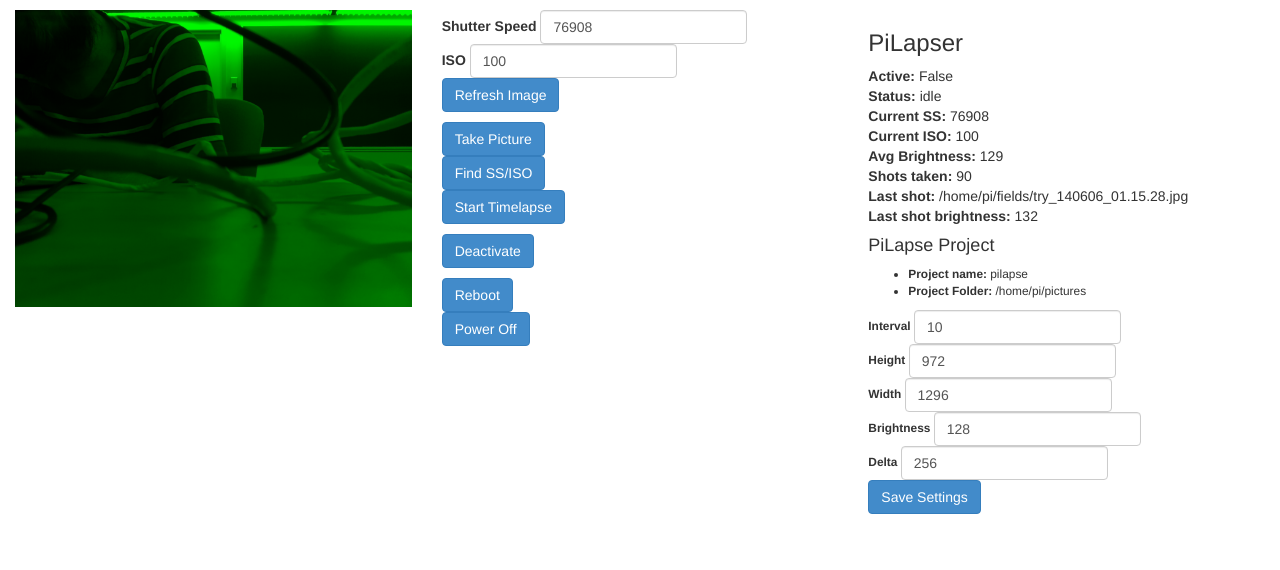
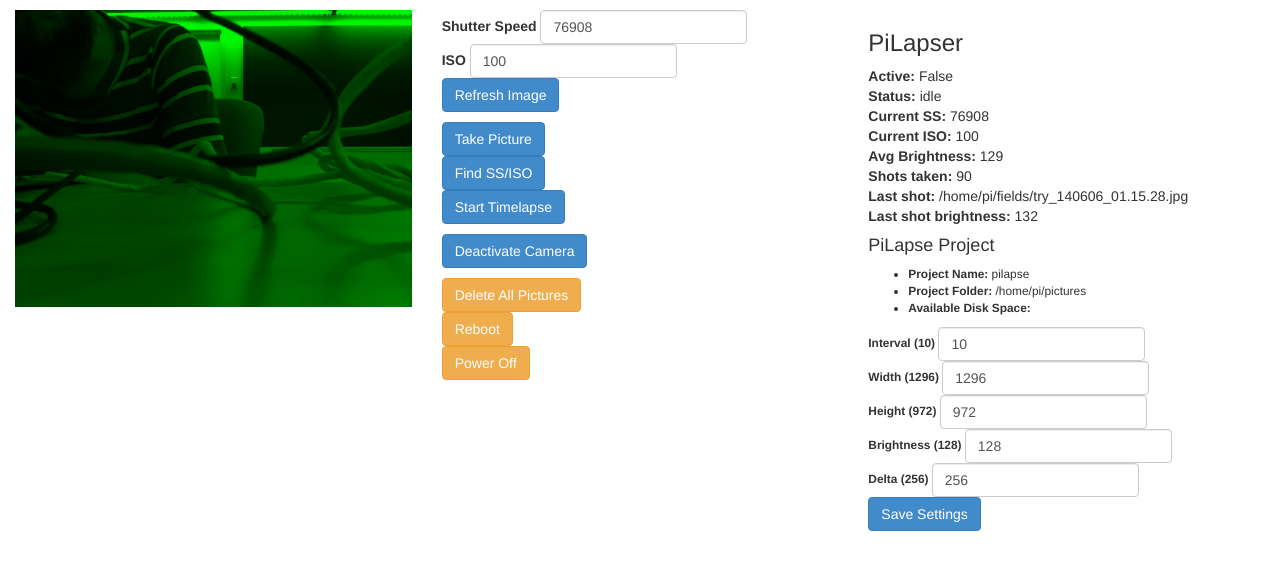
Before and after one commit to sdenton4/pipic, a Django app: page / in a window 1280 px wide. Shown: the top 570 px of the page. Run offline with Django 3.2, Linux system fonts and the light colour scheme; data comes from the database, SQL or seed files in the repository; both versions use the stored data as it was after the commit; parts of the project's set-up code (start-up, migrations or seed data) failed here and were passed over; some libraries are stand-ins or nearby versions.

Commit message:
Confirmation buttons, free disk space

```diff
--- a/djpilapse/djpilapp/static/js/pilapse.js
+++ b/djpilapse/djpilapp/static/js/pilapse.js
@@ -73,15 +73,6 @@
             $('#overview').hide();
             $('#newProject').show();
         });
-
-        $('.rebootButton').click(function(){
-            url=baseurl()+'djpilapp/reboot/'
-            $.ajax(url);
-        });
-        $('.poweroffButton').click(function(){
-            url=baseurl()+'djpilapp/poweroff/'
-            $.ajax(url);
-        });
         $('.calibrateButton').click(function(){
             url=baseurl()+'djpilapp/findinitialparams/'
             $.ajax(url);
@@ -95,8 +86,38 @@
             $.ajax(url);
         });
 
-        $('.navbutton').mouseenter(function(){$(this).fadeTo('slow',0.75)});
-        $('.navbutton').mouseleave(function(){$(this).fadeTo('slow',1.0)});
+        $('#confirm_box').toggle()
+
+        $('.rebootButton').click(function(){
+            $('#confirm_box').html(
+            "Are you sure you want to reboot?<br /><button class='btn btn-danger' id='rebootReal'>Reboot</button>")
+            $('#confirm_box').toggle()
+            $('#rebootReal').click(function(){
+                url=baseurl()+'djpilapp/reboot/'
+                $.ajax(url);
+            });
+        });
+
+        $('.poweroffButton').click(function(){
+            $('#confirm_box').html(
+            "Are you sure you want to power down?<br /><button class='btn btn-danger' id='poweroffReal'>Power Off</button>")
+            $('#confirm_box').toggle()
+            $('#poweroffReal').click(function(){
+            url=baseurl()+'djpilapp/poweroff/'
+                $.ajax(url);
+            });
+        });
+
+        $('.deleteButton').click(function(){
+            $('#confirm_box').html(
+            "Are you sure you want to delete all stored pictures?<br /><button class='btn btn-danger' id='deleteReal'>Delete All</button>")
+            $('#confirm_box').toggle()
+            $('#deleteReal').click(function(){
+            url=baseurl()+'djpilapp/deleteall/'
+                $.ajax(url);
+            });
+        });
+
 
         //Page Updates
         setInterval(function() {
@@ -117,6 +138,7 @@
                       };
                       $('#alertBox').hide()
                       $('#jsontarget').html(data['time']);
+                      $('#diskfree').html(data['diskfree']);
                       $('#pilapse_ss').html(data['ss']);
                       $('#pilapse_iso').html(data['iso']);
                       $('#pilapse_lastbr').html(data['lastbr']);
@@ -124,14 +146,20 @@
                       $('#pilapse_status').html(data['status']);
                       $('#pilapse_shots').html(data['shots']);
                       $('#pilapse_lastshot').html(data['lastshot']);
+                      $('#project_interval').html(data['interval']);
+                      $('#project_brightness').html(data['brightness']);
+                      $('#project_width').html(data['width']);
+                      $('#project_height').html(data['height']);
+                      $('#project_delta').html(data['delta']);
+                      $('#project_brightness').html(data['brightness']);
                       if (data['active']==false){
                           $('#pilapse_active').html('False');
-                          $('.activeButton').fadeTo(0.2, 1);
-                          $('.activeButton').addClass('navbutton');
+                          $('.activebutton').fadeTo(0.5, 1.0);
+                          $('.activebutton').removeClass('btn-disabled');
                       } else {
                           $('#pilapse_active').html('True');
-                          $('.activeButton').fadeTo(0.2, 0.2);
-                          $('.activeButton').removeClass('navbutton');
+                          $('.activebutton').fadeTo(0.5, 0.2);
+                          $('.activebutton').addClass('btn-disabled');
                       };
                     },
                   error: function(data){ $('#alertBox').show() }
--- a/djpilapse/djpilapp/urls.py
+++ b/djpilapse/djpilapp/urls.py
@@ -12,5 +12,6 @@
     url('^deactivate/$', views.deactivate, name='deactivate'),
     url('^reboot/$', views.reboot, name='reboot'),
     url('^poweroff/$', views.poweroff, name='poweroff'),
+    url('^deleteall/$', views.deleteall, name='deleteall'),
     url('^newProjectSubmit/$', views.newProjectSubmit, name='newProjectSubmit'),
 )
--- a/djpilapse/djpilapp/views.py
+++ b/djpilapse/djpilapp/views.py
@@ -2,6 +2,7 @@
 
 import subprocess, json
 from time import time, strftime
+from os import statvfs
 from django.http import HttpResponse
 from django.template import Context
 from django.template.loader import get_template
@@ -70,6 +71,7 @@
 def deactivate(request):
     Q=timelapser.objects.all()[0]
     Q.set_active(False)
+    Q.set_status('idle')
     return HttpResponse('')
 
 def reboot(request):
@@ -78,6 +80,16 @@
 
 def poweroff(request):
     subprocess.call('sudo poweroff', shell=True)
+    return HttpResponse('')
+
+def deleteall(request):
+    Q=timelapser.objects.all()[0]
+    proj=Q.project
+    folder=proj.folder
+    if folder[-1]!='/': folder+='/'
+    subprocess.call('sudo rm '+folder+'*.jpg', shell=True)
+    Q.shots_taken=0
+    Q.save()
     return HttpResponse('')
 
 #We would like a nice way to run this at startup time....
@@ -95,8 +107,12 @@
 def jsonupdate(request):
     Q=timelapser.objects.all()[0]
     P=Q.project
+    s=statvfs('/')
+    free=str(s.f_bsize*s.f_bavail/(1024*1024))+' Mb'
     jsondict={
         'time'  : strftime('%H:%M:%S--%m-%d-%y'),
+        'diskfree'    : free,
+
         'ss'    : Q.ss,
         'iso'   : Q.iso,
         'boot'  : Q.boot,
--- a/djpilapse/templates/index.html
+++ b/djpilapse/templates/index.html
@@ -76,23 +76,29 @@
         </form>
 
         <p>
-        <button type="button" class="refreshButton navbutton btn btn-primary">Refresh Image</button><br />
+        <button type="button" class="refreshButton btn btn-primary">Refresh Image</button><br />
         </p>
 
         <p>
-        <button type="button" class="photoButton activebutton navbutton btn btn-primary">Take Picture</button><br />
-        <button type="button" class="calibrateButton activebutton navbutton btn btn-primary">Find SS/ISO</button><br />
-        <button type="button" class="lapseButton activebutton navbutton btn btn-primary">Start Timelapse</button><br />
+        <button type="button" class="photoButton activebutton btn btn-primary">Take Picture</button><br />
+        <button type="button" class="calibrateButton activebutton btn btn-primary">Find SS/ISO</button><br />
+        <button type="button" class="lapseButton activebutton btn btn-primary">Start Timelapse</button><br />
         </p>
 
         <p>
-        <button type="button" class="deactivateButton btn btn-primary">Deactivate</button><br />
+        <button type="button" class="deactivateButton btn btn-primary">Deactivate Camera</button><br />
         </p>
 
         <p>
-        <button type="button" class="rebootButton navbutton btn btn-primary">Reboot</button><br />
-        <button type="button" class="poweroffButton navbutton btn btn-primary">Power Off</button><br />
+        <button type="button" class="deleteButton btn btn-warning">Delete All Pictures</button><br />
+        <button type="button" class="rebootButton btn btn-warning">Reboot</button><br />
+        <button type="button" class="poweroffButton btn btn-warning">Power Off</button><br />
+
         </p>
+
+
+        <div class="alert alert-warning" id="confirm_box">
+        </div>
       </div>
 
       <!--Settings-->
@@ -113,43 +119,32 @@
 
         <small>
         <ul>
-        <li><b>Project name:</b> {{project.project_name}}</li>
+        <li><b>Project Name:</b> {{project.project_name}}</li>
         <li><b>Project Folder:</b> {{project.folder}}</li>
+        <li><b>Available Disk Space:</b> <span id='diskfree'></span></li>
         </ul>
         <form id="projectForm" class="form-inline" role="form">
           <div class="form-group">
-            <label for="">Interval</label>
+            <label for="">Interval (<span id="project_interval">{{project.interval}}</span>)</label>
             <input type="number" name="projinterval" class="form-control"  value="{{project.interval}}">
           </div><br />
           <div class="form-group">
-            <label for="">Height</label>
+            <label for="">Width (<span id="project_width">{{project.width}}</span>)</label>
+            <input type="number" name="projwidth" class="form-control"  value="{{project.width}}">
+          </div><br />
+          <div class="form-group">
+            <label for="">Height (<span id="project_height">{{project.height}}</span>)</label>
             <input type="number" name="projheight" class="form-control"  value="{{project.height}}">
           </div><br />
           <div class="form-group">
-            <label for="">Width</label>
-            <input type="number" name="projwidth" class="form-control"  value="{{project.width}}">
-          </div><br />
-          <div class="form-group">
-            <label for="">Brightness</label>
+            <label for="">Brightness (<span id="project_brightness">{{project.brightness}}</span>)</label>
             <input type="number" name="projbrightness" class="form-control"  value="{{project.brightness}}">
           </div><br />
           <div class="form-group">
-            <label for="">Delta</label>
+            <label for="">Delta (<span id="project_delta">{{project.delta}}</span>)</label>
             <input type="number" name="projdelta" class="form-control"  value="{{project.delta}}">
           </div><br />
-          <!-- DISABLED OPTIONS
-
-          <div class="form-group">
-            <label for="">Listen Mode?</label>
-            <input type="checkbox" name="projlisten" class="form-control"  value="{{project.listen}}">
-          </div><br />
-          <div class="form-group">
-            <label for="">Keep Images?</label>
-            <input type="checkbox" name="projkeep" class="form-control"  value="{{project.keep_images}}">
-          </div><br />
-
-          -->
-          <button type="button" class="projSaveButton activebutton btn btn-primary">Save Settings</button>
+          <button type="button" class="projSaveButton btn btn-primary">Save Settings</button>
         </form>
         </small>
       </div>
```
Also changed, not shown: djpilapse/djpilapse.db.
